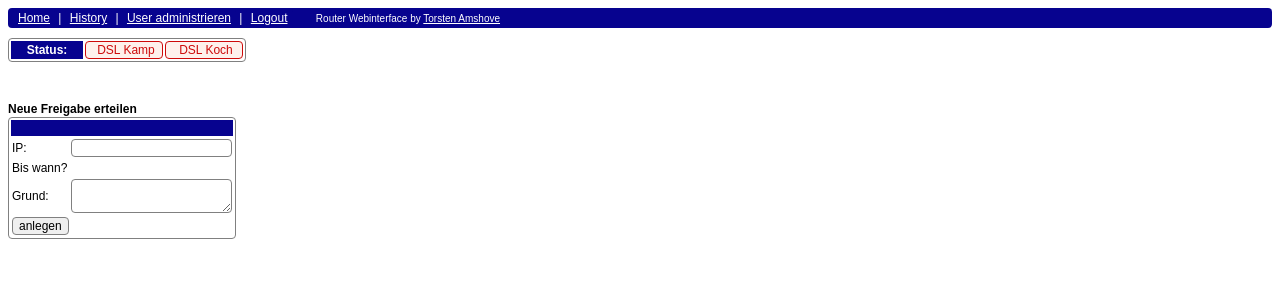
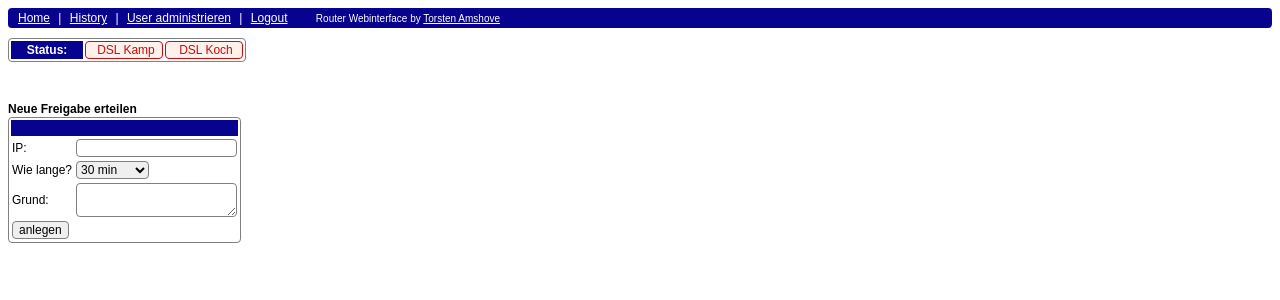
Before and after one commit to amshove/mx_router, a PHP site: page /index.php?page=home in a window 1280 px wide. Shown: the top 300 px of the page. Run offline with PHP 8.4, Linux system fonts and the light colour scheme; the visitor is signed in with stand-in values (Sample User, id 1); data that the repository does not hold is empty.

Commit message:
Dauer eingefügt

```diff
--- a/webinterface/home.php
+++ b/webinterface/home.php
@@ -26,8 +26,14 @@ if($_SESSION["ad_level"] >= 1){
   echo "    <td><input type='text' name='ip'></td>";
   echo "  </tr>";
   echo "  <tr>";
-  echo "    <td>Bis wann?</td>";
-  echo "    <td></td>";
+  echo "    <td>Wie lange?</td>";
+  echo "    <td><select name='time'>
+    <option value='0'>dauerhaft</option>
+    <option value='10'>10 min</option>
+    <option value='30' selected>30 min</option>
+    <option value='60'>1 std</option>
+    <option value='120'>2 std</option>
+    </td>";
   echo "  </tr>";
   echo "  <tr>";
   echo "    <td>Grund:</td>";
```
